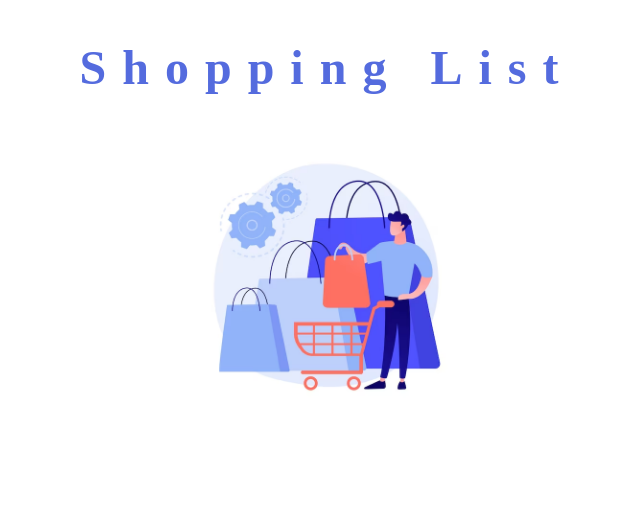
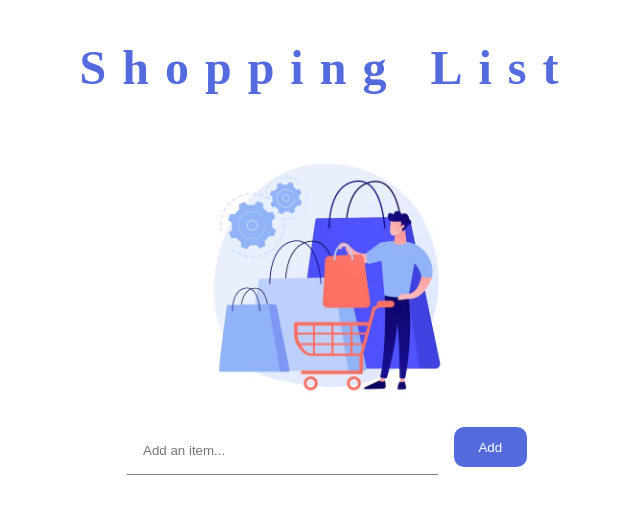
Before and after one commit to ANIKETRAJ28/E-CommerceApp-React, a React (Vite) app: page / in a window 1280 px wide. Shown: the top 514 px of the page, without its empty margins (313-953 px from the left). Built offline with nearby package versions, Linux system fonts and the light colour scheme.

Commit message:
added basic input tag and a button

```diff
--- a/src/App.jsx
+++ b/src/App.jsx
@@ -1,11 +1,12 @@
 import './App.css'
-import ShopHeader from './components/Header/ShopHeader';
+
+import ShoppingList from './components/ShoppingList/ShoppingList';
 
 function App() {
 
   return (
     <>
-      <ShopHeader/>
+      <ShoppingList/>
     </>
   )
 }
--- /dev/null
+++ b/src/components/InputItem/InputItem.css
@@ -0,0 +1,30 @@
+.item-input-wrapper {
+    width: 400px;
+    display: flex;
+    gap: 1rem;
+}
+
+.item-input {
+    width: 100%;
+    padding: 1rem;
+    border: none;
+    border-bottom: 1px solid grey;
+}
+
+.item-input:focus {
+    outline: none;
+}
+
+.add-item-button {
+    width: 100px;
+    height: 40px;
+    background-color: var(--light-purple);
+    color: white;
+    border: none;
+    border-radius: 10px;
+    cursor: pointer;
+}
+
+.add-item-button:hover {
+    box-shadow: rgba(0, 0, 0, 0.24) 0px 3px 8px;
+}
--- /dev/null
+++ b/src/components/InputItem/InputItem.jsx
@@ -0,0 +1,16 @@
+import './InputItem.css';
+
+function InputItem() {
+    return (
+        <div className="item-input-wrapper">
+            <input
+            className="item-input"
+                type="text"
+                placeholder="Add an item..."
+            />
+            <button className='add-item-button'>Add</button>
+        </div>
+    )
+}
+
+export default InputItem;
--- /dev/null
+++ b/src/components/ShoppingList/ShoppingList.css
@@ -0,0 +1,5 @@
+.current-shopping-list {
+    display: flex;
+    flex-direction: column;
+    align-items: center;
+}
--- a/src/components/ShoppingList/ShoppingList.jsx
+++ b/src/components/ShoppingList/ShoppingList.jsx
@@ -1,7 +1,15 @@
+import './ShoppingList.css';
+
+import ShopHeader from "../Header/ShopHeader";
+import InputItem from "../InputItem/InputItem";
+
 function ShoppingList() {
     return (
         <>
-
+        <ShopHeader/>
+        <div className="current-shopping-list">
+            <InputItem/>
+        </div>
         </>
     )
 }
```
Also changed, not shown: src/components/Header/ShopHeader.jsx (+4 -3 lines).
